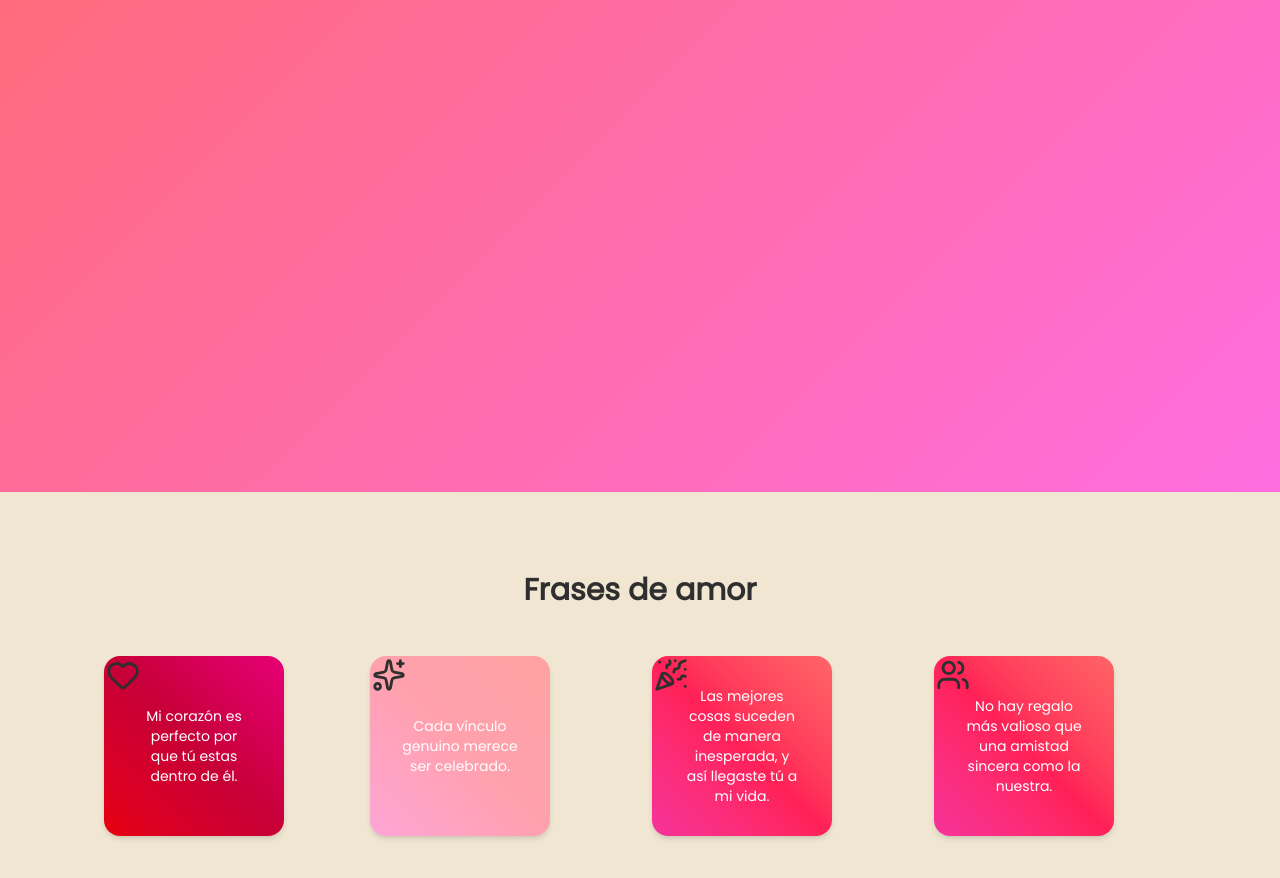
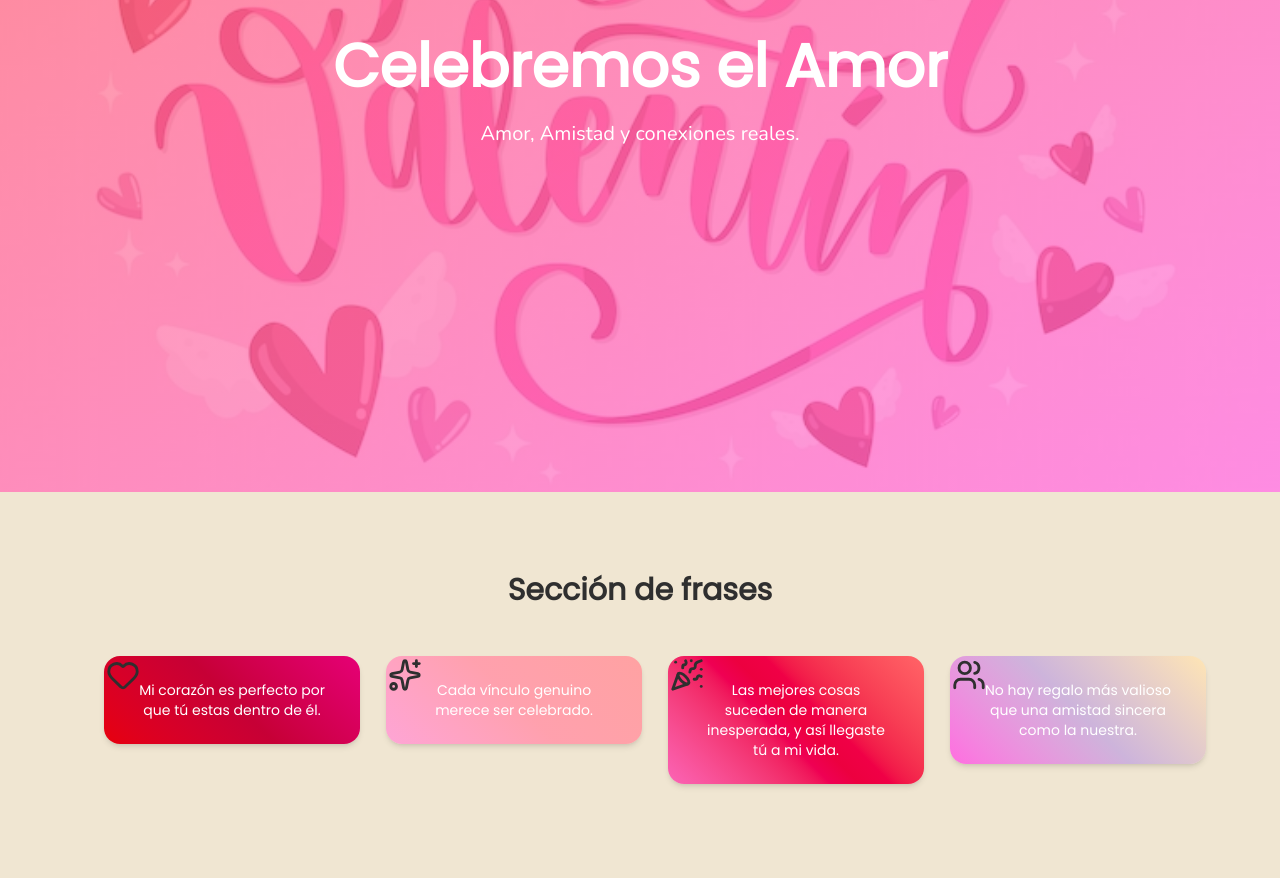
Before and after one commit to AlejandroSP256/valentine, a Next.js app: page / in a window 1280 px wide. Shown: the part 400-1278 px from the top of the page. Built offline with nearby package versions, Linux system fonts and the light colour scheme.

Commit message:
Hero section incompleta

```diff
--- /dev/null
+++ b/app/components/HeroSection.tsx
@@ -0,0 +1,48 @@
+import Image from 'next/image'
+
+export default function Hero() {
+    return (
+        <>
+            <section className="relative h-[70vh] md:hidden flex items-center justify-center text-center overflow-hidden">
+                <Image
+                    src={'/san-valentin.avif'}
+                    alt='San Valentín'
+                    fill
+                    priority
+                    sizes='100vw'
+                    className='object-cover'
+                />
+
+                <div className='absolute inset-0 gr-valentine-hero' />
+
+                <div className="relative z-10 max-w-3xl px-6 text-white">
+                    <h1 className='font-bold font-poppins text-5xl'>Celebremos el Amor</h1>
+                    <p className='mt-6 text-xl font-nunito'>
+                        Amor, Amistad y conexiones reales.
+                    </p>
+                </div>
+            </section>
+
+            <section className='relative h-screen max-md:hidden flex items-center justify-center text-center overflow-hidden'>
+                <Image
+                    src={'/hero.webp'}
+                    alt='San Valentín'
+                    fill
+                    priority
+                    sizes='100vw'
+                    quality={90}
+                    className='object-cover scale-105'
+                />
+
+                <div className='absolute inset-0 gr-valentine-hero' />
+
+                <div className="relative z-10 max-w-3xl px-6 text-white">
+                    <h1 className='font-bold font-poppins text-6xl'>Celebremos el Amor</h1>
+                    <p className='mt-6 text-xl font-nunito'>
+                        Amor, Amistad y conexiones reales.
+                    </p>
+                </div>
+            </section>
+        </>
+    )
+}
--- a/app/components/Notes.tsx
+++ b/app/components/Notes.tsx
@@ -10,7 +10,7 @@ type Item = {
 export default function Notes({ item }: { item: Item }) {
     return (
         <div
-            className={`sm:w-2xs lg:size-45 relative flex justify-center items-center rounded-2xl p-6 shadow-md hover:shadow-lg hover:scale-110 transition ${item.className}`}
+            className={`sm:w-2xs lg:w-3xs lg:h-3xs relative flex justify-center items-center rounded-2xl p-6 shadow-md hover:shadow-lg hover:scale-110 transition ${item.className}`}
         >
             <motion.div
                 className="absolute top-1 left-1"
--- a/app/components/Quotes.tsx
+++ b/app/components/Quotes.tsx
@@ -13,17 +13,17 @@ const items = [
     {
         icon: <Sparkles size={30} />,
         description: 'Cada vínculo genuino merece ser celebrado.',
-        className: 'gr-valentine-soft'
+        className: 'gr-valentine-soft mx-4'
     },
     {
         icon: <PartyPopper size={30} />,
         description: 'Las mejores cosas suceden de manera inesperada, y así llegaste tú a mi vida.',
-        className: 'gr-valentine-rose'
+        className: 'gr-valentine-rose mx-4'
     },
     {
         icon: <Users size={30} />,
         description: 'No hay regalo más valioso que una amistad sincera como la nuestra.',
-        className: 'gr-valentine-rose'
+        className: 'gr-valentine-blue mx-4'
     },
 ]
 
@@ -34,7 +34,7 @@ export default function Quotes() {
                 <section className="py-20">
                     <div className="max-w-6xl mx-auto px-6 text-center">
                         <h3 className="text-3xl font-semibold mb-12 font-poppins">
-                            Frases de amor
+                            Secci&oacute;n de frases
                         </h3>
 
                         <div className="grid grid-cols-1 sm:grid-cols-2 md:grid-cols-4 gap-6">
--- a/app/components/ScrollReveal.tsx
+++ b/app/components/ScrollReveal.tsx
@@ -30,7 +30,7 @@ export default function ScrollReveal({
             viewport={{ once, amount: 0.2 }}
             transition={{
                 duration: 0.6,
-                ease: 'easeOut',
+                ease: 'easeInOut',
                 delay
             }}
         >
--- a/app/globals.css
+++ b/app/globals.css
@@ -7,7 +7,7 @@
 
 @layer utilities {
   .gr-valentine-rose {
-    @apply bg-linear-45 from-pink-500 via-rose-500 to-red-400;
+    @apply bg-linear-45 from-pink-400 via-rose-600 to-red-400;
   }
 
   .gr-valentine-soft {
@@ -16,6 +16,14 @@
 
   .gr-valentine-passion {
     @apply bg-linear-45 from-red-600 via-rose-700 to-pink-600;
+  }
+
+  .gr-valentine-blue {
+    @apply bg-linear-45 from-secondary via-tertiary to-peach;
+  }
+
+  .gr-valentine-hero {
+    @apply bg-linear-to-br from-primary/70 to-secondary/70;
   }
 }
 
@@ -30,6 +38,7 @@
   --color-secondary: #FF6DE0;
   --color-tertiary: #CDB4DB;
   --color-white-choco: #F0E6D2;
+  --color-peach: #FFE5B4;
   --color-background: var(--background);
   --color-foreground: var(--foreground);
   --font-sans: var(--font-geist-sans);
--- a/app/page.tsx
+++ b/app/page.tsx
@@ -1,7 +1,9 @@
 "use client";
 
 import { useState } from 'react'
+import { motion } from 'motion/react';
 import Header from "./components/Header";
+import Hero from './components/HeroSection';
 import Quotes from "./components/Quotes";
 import IntroScreen from './components/IntroScreen';
 
@@ -16,12 +18,17 @@ export default function Home() {
 
       {!showIntro && (
         <>
-          <Header />
-          <main>
-            <div className="min-h-screen w-full gr-primary flex justify-center items-center">
-            </div>
-            <Quotes />
-          </main>
+          <motion.div
+            initial={{ opacity: 0 }}
+            animate={{ opacity: 1 }}
+            transition={{ duration: 0.6 }}
+          >
+            <Header />
+            <main>
+              <Hero />
+              <Quotes />
+            </main>
+          </motion.div>
         </>
       )}
     </>
```
Also changed, not shown: public/hero.webp (added), public/san-valentin.avif (added).
